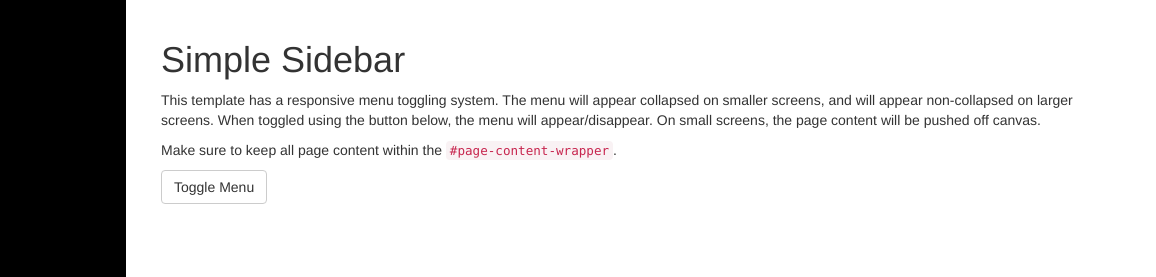
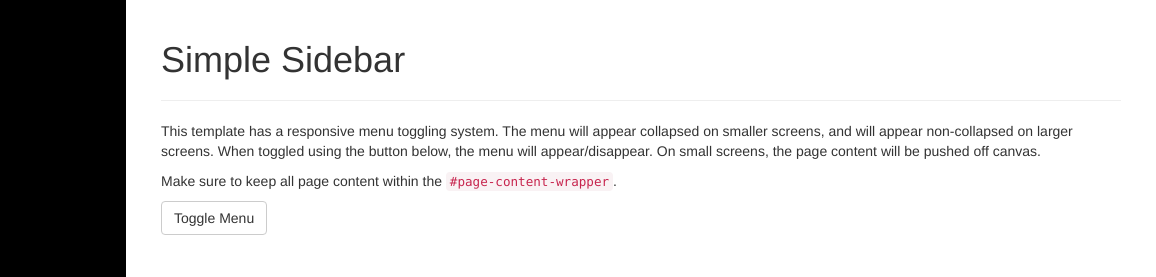
Before and after one commit to saramoons/personal-No1, a plain HTML site: page index.html in a window 1280 px wide. Shown: the top 277 px of the page, 124-1280 px from the left. Drawn offline with Linux system fonts and the light colour scheme.

Commit message:
Update index.html

```diff
--- a/index.html
+++ b/index.html
@@ -69,6 +69,7 @@
                 <div class="row">
                     <div class="col-lg-12">
                         <h1>Simple Sidebar</h1>
+                        <hr style=color:#f00; height:2px>
                         <p>This template has a responsive menu toggling system. The menu will appear collapsed on smaller screens, and will appear non-collapsed on larger screens. When toggled using the button below, the menu will appear/disappear. On small screens, the page content will be pushed off canvas.</p>
                         <p>Make sure to keep all page content within the <code>#page-content-wrapper</code>.</p>
                         <a href="#menu-toggle" class="btn btn-default" id="menu-toggle">Toggle Menu</a>
```
